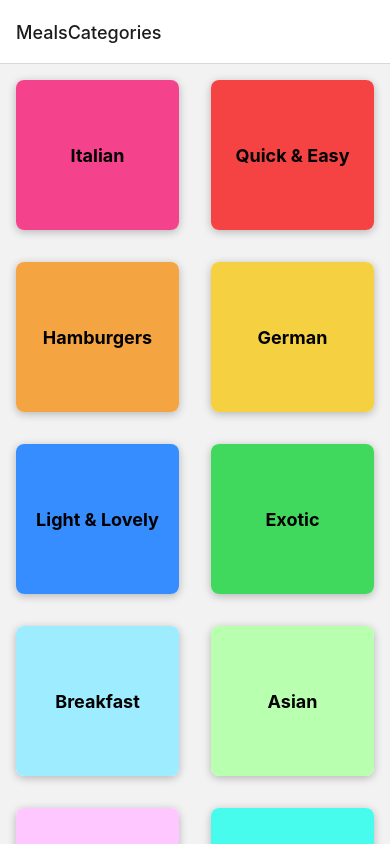
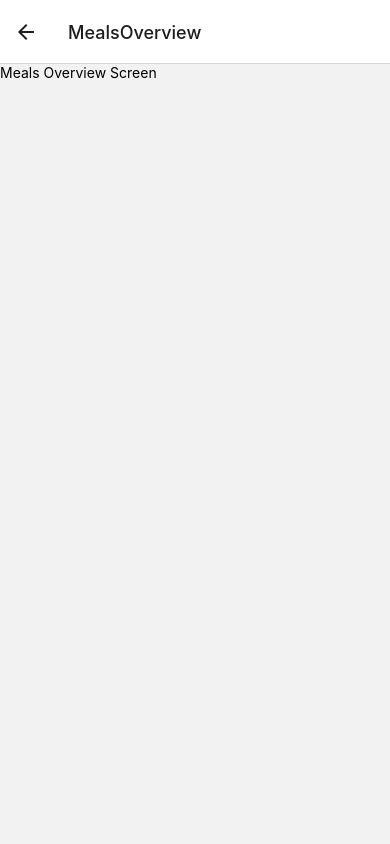
Before and after one commit to c3n7-learning/react_native_academind, a React Native app in the folder RNMeals/: screen /MealsOverview in a window 390 px wide. Built offline with nearby package versions, Linux system fonts and the light colour scheme.

Commit message:
96-Adding navigation between 2 screens

```diff
--- a/RNMeals/App.js
+++ b/RNMeals/App.js
@@ -1,8 +1,9 @@
 import { StatusBar } from "expo-status-bar";
 import { StyleSheet } from "react-native";
-import CategoriesScreen from "./screens/CategoriesScreen";
 import { NavigationContainer } from "@react-navigation/native";
 import { createNativeStackNavigator } from "@react-navigation/native-stack";
+import CategoriesScreen from "./screens/CategoriesScreen";
+import MealsOverviewScreen from "./screens/MealsOverviewScreen";
 
 const Stack = createNativeStackNavigator();
 
@@ -13,6 +14,7 @@
       <NavigationContainer>
         <Stack.Navigator>
           <Stack.Screen name="MealsCategories" component={CategoriesScreen} />
+          <Stack.Screen name="MealsOverview" component={MealsOverviewScreen} />
         </Stack.Navigator>
       </NavigationContainer>
     </>
--- a/RNMeals/components/CategoryGridTile.js
+++ b/RNMeals/components/CategoryGridTile.js
@@ -1,6 +1,6 @@
 import { Platform, Pressable, StyleSheet, Text, View } from "react-native";
 
-export default function CategoryGridTile({ title, color }) {
+export default function CategoryGridTile({ title, color, onPress }) {
   return (
     <View style={styles.gridItem}>
       <Pressable
@@ -9,6 +9,7 @@
           styles.button,
           pressed ? styles.buttonPressed : null,
         ]}
+        onPress={onPress}
       >
         <View style={[styles.innerContainer, { backgroundColor: color }]}>
           <Text style={styles.title}>{title}</Text>
--- a/RNMeals/screens/CategoriesScreen.js
+++ b/RNMeals/screens/CategoriesScreen.js
@@ -2,13 +2,21 @@
 import { CATEGORIES } from "../data/dummy-data";
 import CategoryGridTile from "../components/CategoryGridTile";
 
-function renderCategoryItem(itemData) {
-  return (
-    <CategoryGridTile title={itemData.item.title} color={itemData.item.color} />
-  );
-}
+export default function CategoriesScreen({ navigation }) {
+  function renderCategoryItem(itemData) {
+    function pressHandler() {
+      navigation.navigate("MealsOverview");
+    }
 
-export default function CategoriesScreen() {
+    return (
+      <CategoryGridTile
+        title={itemData.item.title}
+        color={itemData.item.color}
+        onPress={pressHandler}
+      />
+    );
+  }
+
   return (
     <FlatList
       data={CATEGORIES}
--- /dev/null
+++ b/RNMeals/screens/MealsOverviewScreen.js
@@ -0,0 +1,17 @@
+import { StyleSheet, Text, View } from "react-native";
+import { MEALS } from "../data/dummy-data";
+
+export default function MealsOverviewScreen() {
+  return (
+    <View>
+      <Text>Meals Overview Screen</Text>
+    </View>
+  );
+}
+
+const styles = StyleSheet.create({
+  container: {
+    flex: 1,
+    padding: 16,
+  },
+});
```
